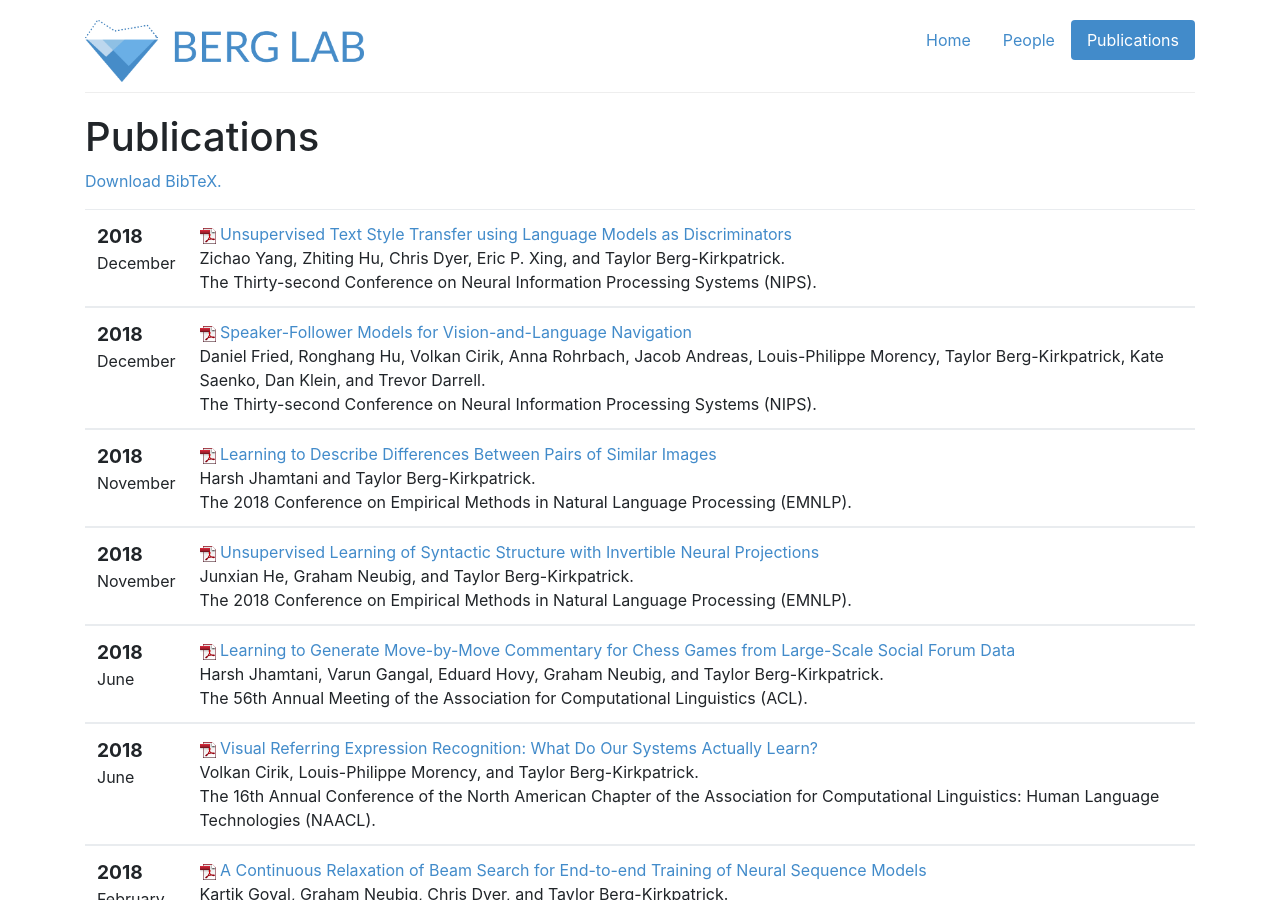
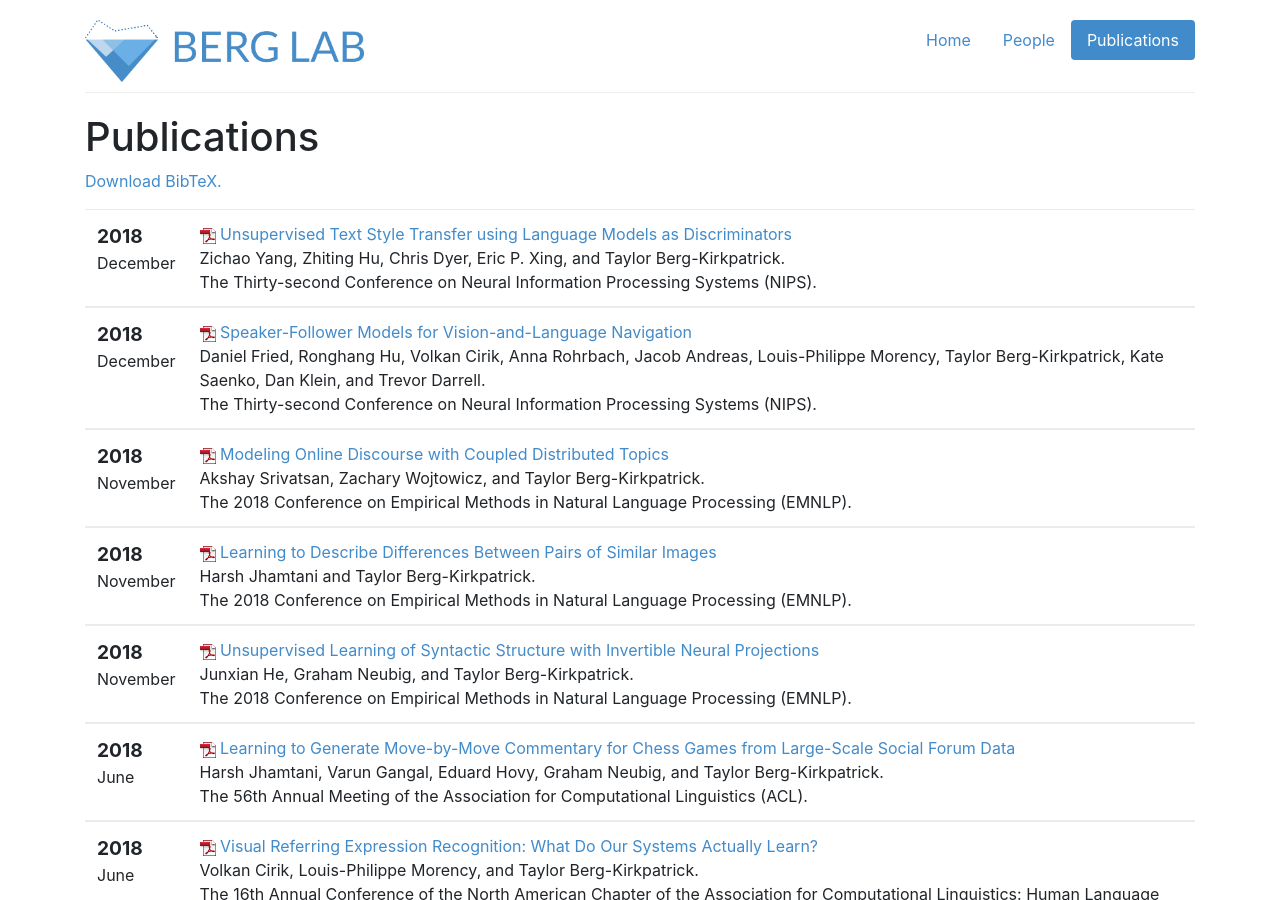
Before and after one commit to icebergnlp/icebergnlp.github.io, a Jekyll site: the page built from publications.html, in a window 1280 px wide and 900 px high. Built offline with Jekyll 4.4.1, drawn with Linux system fonts in a browser that asks for light colours.

Commit message:
Added a paper

```diff
--- a/_includes/pubs.html
+++ b/_includes/pubs.html
@@ -47,6 +47,31 @@
             </td>
         </tr>
     </tbody>
+    <tbody>
+        <tr>
+            <td>
+                <span class="date">
+                    <big><strong>2018</strong></big><br />
+                    November
+                </span>
+            </td>
+            <td class="publication">
+                <span class="pubtitle">
+                    <img src="img/pdficon_small.png" width="16"
+                    height="16" alt="PDF" />
+                    <a href="https://arxiv.org/pdf/1809.07282.pdf">Modeling Online Discourse with Coupled Distributed Topics</a>
+                </span><br />
+                <span class="authors">
+                    Akshay Srivatsan, Zachary Wojtowicz, and Taylor Berg-Kirkpatrick.
+                </span><br />
+                <span class="venuetype"></span><span class="venue">The 2018 Conference on Empirical Methods in Natural Language Processing (EMNLP)</span>.
+                <br />
+                <span class="links">
+                </span>
+            </td>
+        </tr>
+    </tbody>
+
     <tbody>
         <tr>
             <td>
```
